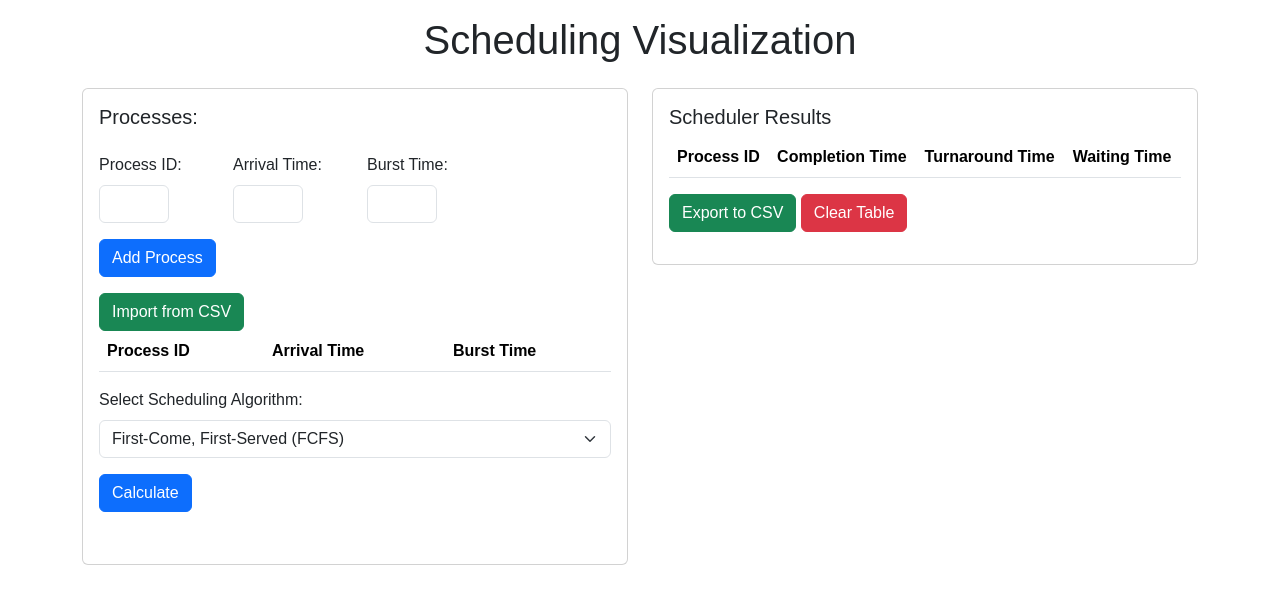
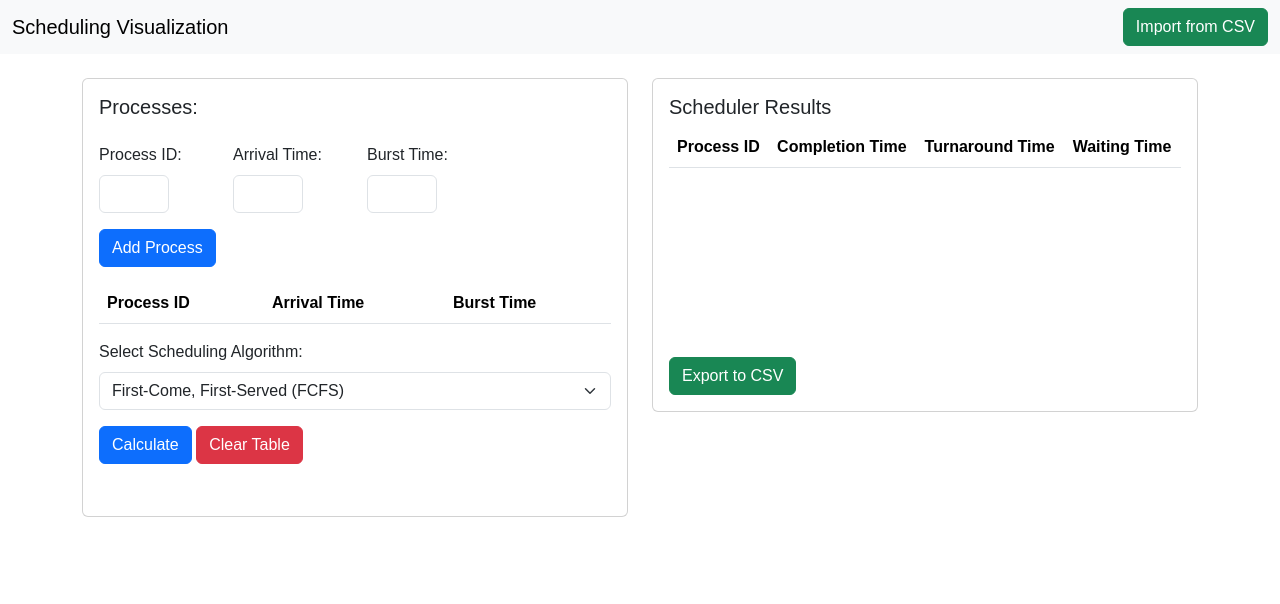
Before and after one commit to AminIdr/CPU-Scheduler-Simulation, a Flask app: page / in a window 1280 px wide. Shown: the top 604 px of the page. Run offline with Flask 3, Linux system fonts and the light colour scheme; lists and menus that the app fills with data are empty; a map, chart or similar area stays blank.

Commit message:
add clear button and pie chart

```diff
--- a/algorithms/fcfs.py
+++ b/algorithms/fcfs.py
@@ -50,6 +50,6 @@ def fcfs(processes):
     num_processes = len(processes)
     avg_turnaround_time = total_turnaround_time / num_processes
     avg_waiting_time = total_waiting_time / num_processes
-    cpu_utilization = (total_cpu_time / current_time) * 100  # in percentage
+    cpu_utilization = (total_turnaround_time - total_waiting_time) / current_time * 100
 
     return scheduler,details, avg_turnaround_time, avg_waiting_time, cpu_utilization
--- a/algorithms/priority.py
+++ b/algorithms/priority.py
@@ -69,6 +69,6 @@ def priority(processes):
     num_processes = len(processes)
     avg_turnaround_time = total_turnaround_time / num_processes
     avg_waiting_time = total_waiting_time / num_processes
-    cpu_utilization = (total_cpu_time / current_time) * 100  # in percentage
+    cpu_utilization = (total_turnaround_time - total_waiting_time) / current_time * 100
 
     return scheduler, details, avg_turnaround_time, avg_waiting_time, cpu_utilization
--- a/algorithms/priority_preemptive.py
+++ b/algorithms/priority_preemptive.py
@@ -35,6 +35,6 @@ def priority_preemptive(processes):
     avg_waiting_time = total_waiting_time / n
 
     avg_turnaround_time = total_turnaround_time / n
-    cpu_utilization = (total_turnaround_time - total_waiting_time) / current_time
+    cpu_utilization = (total_turnaround_time - total_waiting_time) / current_time * 100
 
     return scheduler, execution_order, avg_turnaround_time, avg_waiting_time, cpu_utilization
--- a/algorithms/rr.py
+++ b/algorithms/rr.py
@@ -80,7 +80,7 @@ def rr(processes, quantum):
     num_processes = len(processes)
     avg_turnaround_time = total_turnaround_time / num_processes
     avg_waiting_time = total_waiting_time / num_processes
-    cpu_utilization = (total_cpu_time / current_time) * 100  # in percentage
+    cpu_utilization = (total_turnaround_time - total_waiting_time) / current_time * 100
 
 
     return scheduler,quantum_details,avg_turnaround_time, avg_waiting_time, cpu_utilization
--- a/algorithms/sjf.py
+++ b/algorithms/sjf.py
@@ -65,6 +65,6 @@ def sjf(processes):
     num_processes = len(processes)
     avg_turnaround_time = total_turnaround_time / num_processes
     avg_waiting_time = total_waiting_time / num_processes
-    cpu_utilization = (total_cpu_time / current_time) * 100  # in percentage
+    cpu_utilization = (total_turnaround_time - total_waiting_time) / current_time * 100
 
     return scheduler,details, avg_turnaround_time, avg_waiting_time, cpu_utilization
--- a/static/script.js
+++ b/static/script.js
@@ -242,6 +242,7 @@ document.addEventListener('DOMContentLoaded', function() {
                 };
             });
             // Call createGanttChart function with the tasks array
+            displayAvg(data.avgTurnaroundTime, data.avgWaitingTime, data.cpuUtilization);
             createGanttChart(tasks);
         })
         .catch(error => {
@@ -298,7 +299,9 @@ document.addEventListener('DOMContentLoaded', function() {
         // Clear the existing chart
 
         d3.select("#chart").select("svg").remove();
+
         var divElement = document.getElementById("chart");
+        divElement.innerHTML = '';
         var h3Element = document.createElement("h3");
         h3Element.textContent = "Gantt Chart";
 
@@ -363,8 +366,75 @@ document.addEventListener('DOMContentLoaded', function() {
             .attr("y", height / 2)
             .text(d => d.task);
     }
+    var cpuChart;
 
+function displayAvg(avgTurnaroundTime, avgWaitingTime, cpuUtilization) {
+    var avg = document.getElementById("avg");
+    avg.innerHTML = "";
+    var paragraph = document.createElement("p");
+    paragraph.innerHTML = "Average Turnaround Time: " + avgTurnaroundTime + "<br>" +
+        "Average Waiting Time: " + avgWaitingTime + "<br>" +
+        "CPU Utilization: " + cpuUtilization;
+    avg.appendChild(paragraph);
+    // CPU utilization data
+    var cpuUtilizationData = {
+        labels: ["Used", "Unused"],
+        datasets: [{
+            label: "CPU Utilization",
+            data: [cpuUtilization, 100 - cpuUtilization],
+            backgroundColor: [
+                'rgba(12,109,253)', // Used
+                'rgba(220,52,68)', // Unused
+            ],
+            borderColor: [
+                'rgba(12,109,253)', // Used
+                'rgba(220,52,68)', // Unused
+            ],
+            borderWidth: 1
+        }]
+    };
 
+    // Get the canvas element
+
+    var cpuChartCanvas = document.getElementById('cpuChart').getContext('2d');
+    cpuChartCanvas.width = 400
+    cpuChartCanvas.height = 400
+    if (cpuChart !== undefined) {
+        // Destroy the existing chart
+        cpuChart.destroy();
+    }
+    // Create the pie chart
+    cpuChart = new Chart(cpuChartCanvas, {
+        type: 'pie',
+        data: cpuUtilizationData,
+        options: {
+            responsive: false, // Set to true for responsive behavior
+            plugins: {
+                legend: {
+                    position: 'top',
+                },
+                title: {
+                    display: true,
+                    text: 'CPU Utilization'
+                }
+            }
+        }
+    });
+}
+function clearTableButton() {
+    // Find the table element
+    const processTableBody = document.getElementById('processTableBody');
+    var rows = processTableBody.querySelectorAll("tr");
+
+    rows.forEach(function(row) {
+        row.parentNode.removeChild(row);
+    });
+    addedProcesses = {};
+    processTableBody.innerHTML = '';
+}
+
+// Attach event listener to the "Clear Table" button
+document.getElementById("clear").addEventListener("click", clearTableButton);
 
 
 });
--- a/static/styles.css
+++ b/static/styles.css
@@ -43,7 +43,7 @@ input[type="number"] {
     font-family: Arial, sans-serif;
 }
 .task {
-    fill: steelblue;
+    fill: rgb(12,109,253);
 }
 .task-label {
     font-size: 12px;
--- a/templates/index.html
+++ b/templates/index.html
@@ -12,10 +12,17 @@
 
 </head>
 <body>
-
+    <nav class="navbar navbar-expand-lg navbar-light bg-light">
+        <div class="container-fluid">
+          <h1 class="navbar-brand mb-0">Scheduling Visualization</h1>
+          <div class="d-flex">
+              <button type="button" id="import" class="btn btn-success" class="btn btn-success me-2">Import from CSV</button>
+          </div>
+        </div>
+      </nav>
     <div class="container mt-3">
 
-        <h1 id="title">Scheduling Visualization</h1>
+
         <div class="row mt-4">
             <div class="col-sm-6">
               <div class="card">
@@ -49,8 +56,6 @@
                             <p id="idError" style="color: red; display: inline;"></p>
                         </div>
                     </div>
-                    <button type="button" id="import" class="btn btn-success">Import from CSV</button>
-
                     <!-- Process Table -->
                     <table class="table">
                         <thead>
@@ -85,11 +90,13 @@
                         </div>
                     </div>
 
-                    <div class="row mb-3">
-                        <div class="col-md-9">
+                    <div class="row mt-3 ">
+                        <div class="col-m-3">
                             <button type="submit" id="calculate" class="btn btn-primary">Calculate</button>
+                            <button type="button" id="clear" class="btn btn-danger">Clear Table</button>
                             <p id="noProcessError" style="color: red;"></p>
                         </div>
+
                         <p id="priorityNote" style="display: none; font-style: italic;">Note: Lower numbers indicate higher priorities</p>
                     </div>
                 </form>
@@ -113,12 +120,15 @@
                     <!-- Scheduler results will be dynamically added here -->
                     </tbody>
                 </table>
+                <div id="avg">
+                </div>
                 <div id="chart">
                 </div>
-                <div class="row mb-3">
+                <canvas id="cpuChart" ></canvas>
+
+                <div class="row mt-3 ">
                     <div class="col-md-9">
                         <button type="button" id="export" class="btn btn-success">Export to CSV</button>
-                        <button type="button" id="clear" class="btn btn-danger">Clear Table</button>
                     </div>
                 </div>
             </div>
@@ -129,6 +139,7 @@
     </div>
 
     <!-- Bootstrap JS (if needed) -->
+    <script src="https://cdn.jsdelivr.net/npm/chart.js"></script>
     <script src="https://cdn.jsdelivr.net/npm/bootstrap@5.3.0-alpha1/dist/js/bootstrap.bundle.min.js"></script>
     <!-- Custom JS -->
     <script src="{{ url_for('static', filename='script.js') }}"></script>
```
